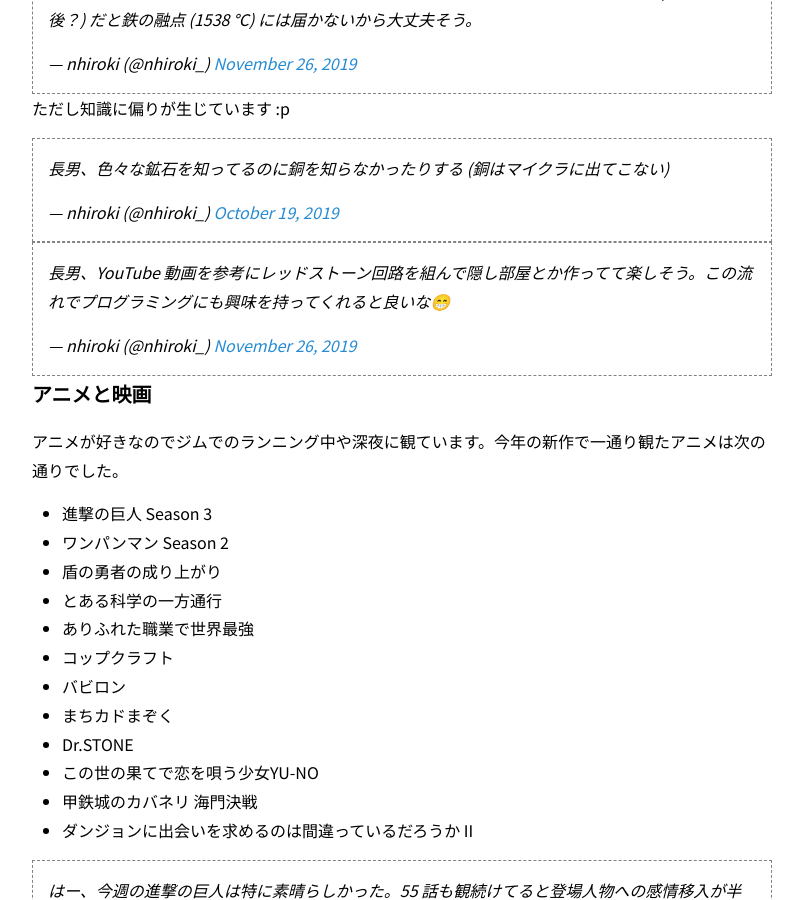
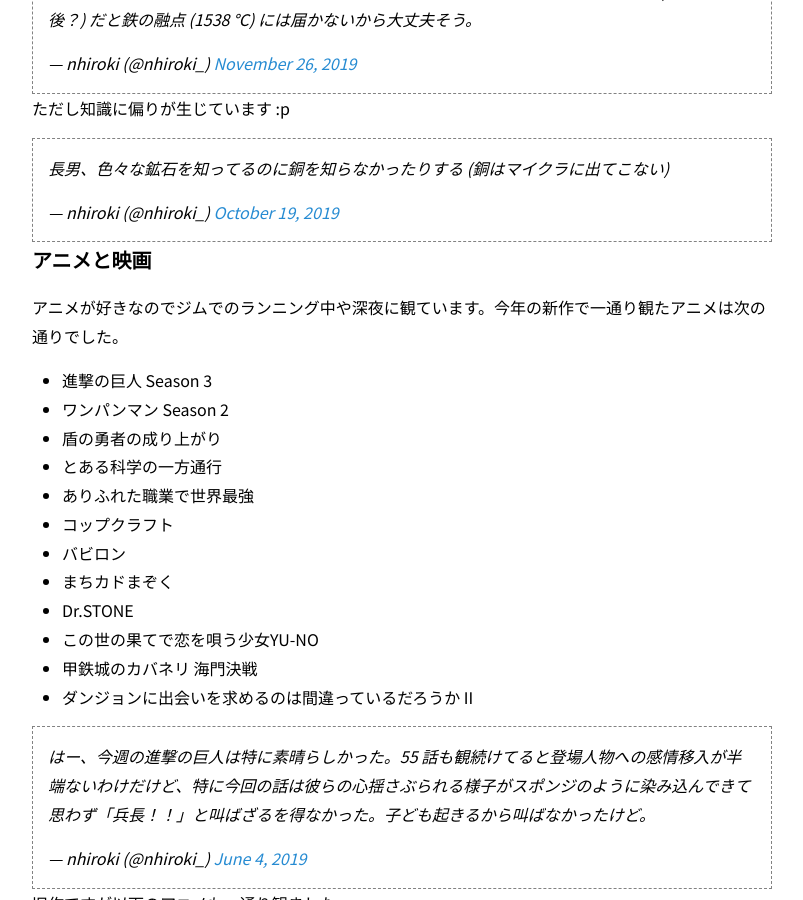
Before and after one commit to nhiroki/nhiroki.github.io, a Jekyll site: the page built from _posts/2019-12-31-year-end-reflection.md, in a window 1280 px wide and 900 px high, scrolled down 10707 px. Shown: the whole window, without its empty margins (238-1041 px from the left). Built offline with Jekyll 4.4.1, drawn with Linux system fonts in a browser that asks for light colours; comment, search, counter and statistics services are not loaded; some of the changed lines change nothing that is shown; some of the changed text lies outside the part shown.

Commit message:
Editorial fix

```diff
--- a/_posts/2019-12-31-year-end-reflection.md
+++ b/_posts/2019-12-31-year-end-reflection.md
@@ -11,7 +11,7 @@
 - [2018 年の振り返り](/2018/12/31/year-end-reflection)
 - [2017 年の振り返り](/2017/12/31/year-end-reflection)
 
-# ライフイベント
+# 出来事
 
 今年は大きな出来事もなく、わりと平穏な一年でした。
 
@@ -110,7 +110,7 @@
 
 同様にディープラーニング周りのシステム論文を読んでは力尽きるということを繰り返してました。
 
-# 趣味
+# 趣味活動
 
 ## 英語
 
@@ -153,7 +153,7 @@
 - [統計検定 3 級・4 級 公式問題集 (2015-2017 年)](/2019/02/17/book-japan-statistical-society-certificate-3rd-and-4th-grade-questions)
 - [統計検定 3 級対応「データの分析」](/2019/01/12/book-japan-statistical-society-certificate-3rd-grade-textbook)
 
-現在進行系で以下の本を読んでます。
+現在進行形で以下の本を読んでます。
 
 - [実践 Rust 入門](https://twitter.com/nhiroki_/status/1126868469503283201)
 - [驚異の量子コンピュータ ― 宇宙最強マシンへの挑戦](https://twitter.com/nhiroki_/status/1206445992574275584)
@@ -209,8 +209,6 @@
 ただし知識に偏りが生じています :p
 
 <blockquote class="twitter-tweet"><p lang="ja" dir="ltr">長男、色々な鉱石を知ってるのに銅を知らなかったりする (銅はマイクラに出てこない)</p>&mdash; nhiroki (@nhiroki_) <a href="https://twitter.com/nhiroki_/status/1185516151675056128?ref_src=twsrc%5Etfw">October 19, 2019</a></blockquote> <script async src="https://platform.twitter.com/widgets.js" charset="utf-8"></script>
-
-<blockquote class="twitter-tweet"><p lang="ja" dir="ltr">長男、YouTube 動画を参考にレッドストーン回路を組んで隠し部屋とか作ってて楽しそう。この流れでプログラミングにも興味を持ってくれると良いな😁</p>&mdash; nhiroki (@nhiroki_) <a href="https://twitter.com/nhiroki_/status/1199298598350884864?ref_src=twsrc%5Etfw">November 26, 2019</a></blockquote> <script async src="https://platform.twitter.com/widgets.js" charset="utf-8"></script>
 
 ## アニメと映画
 
```
